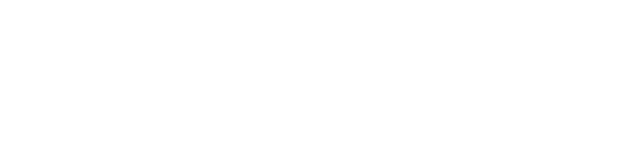
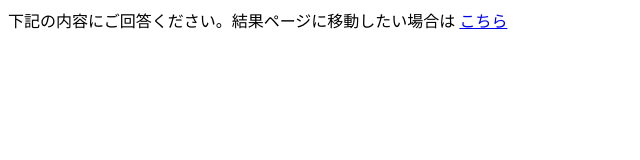
Before and after one commit to Giftech-Inc/GoogleFormRedirect, a plain HTML site: page index.html in a window 1280 px wide. Shown: the whole page, without its empty margins (0-640 px from the left). Drawn offline with Linux system fonts and the light colour scheme.

Commit message:
set link for each page

```diff
--- a/index.html
+++ b/index.html
@@ -6,5 +6,10 @@
     <meta name="viewport" content="width=device-width, initial-scale=1.0" />
     <title>実験用フォーム</title>
   </head>
-  <body></body>
+  <body>
+    下記の内容にご回答ください。結果ページに移動したい場合は
+    <a href="https://giftech-inc.github.io/GoogleFormRedirect/result.html"
+      >こちら</a
+    >
+  </body>
 </html>
```
Also changed, not shown: result.html (+4 -1 lines).
